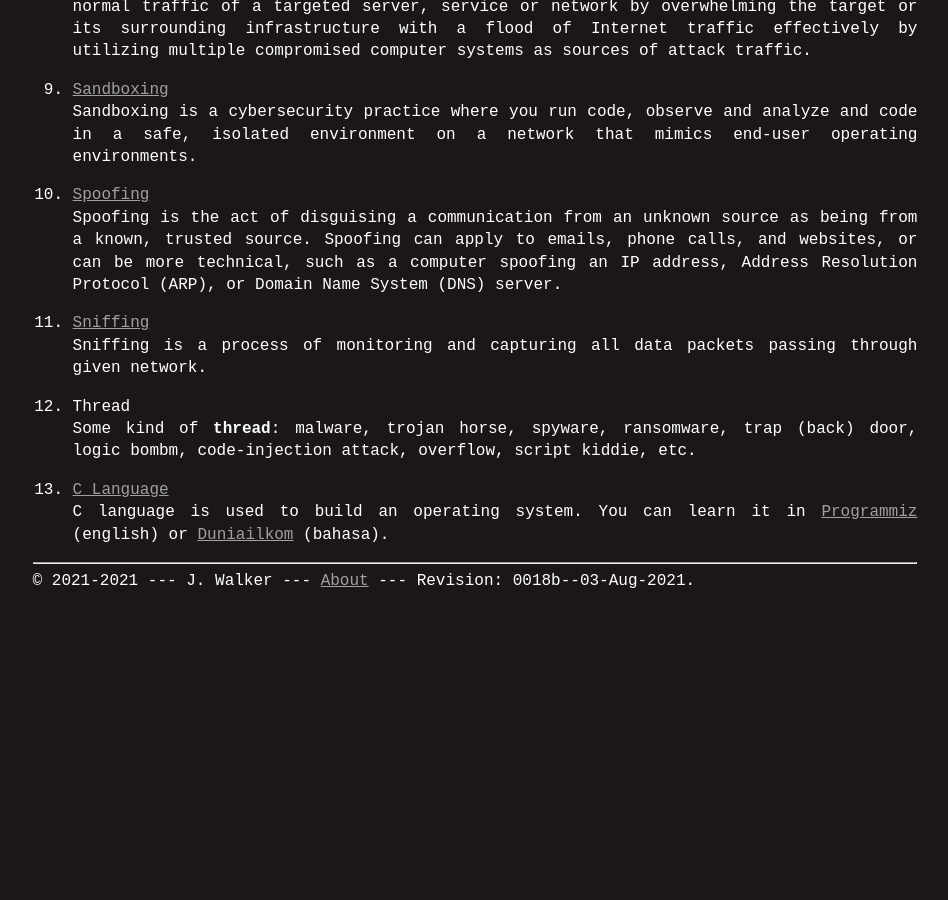
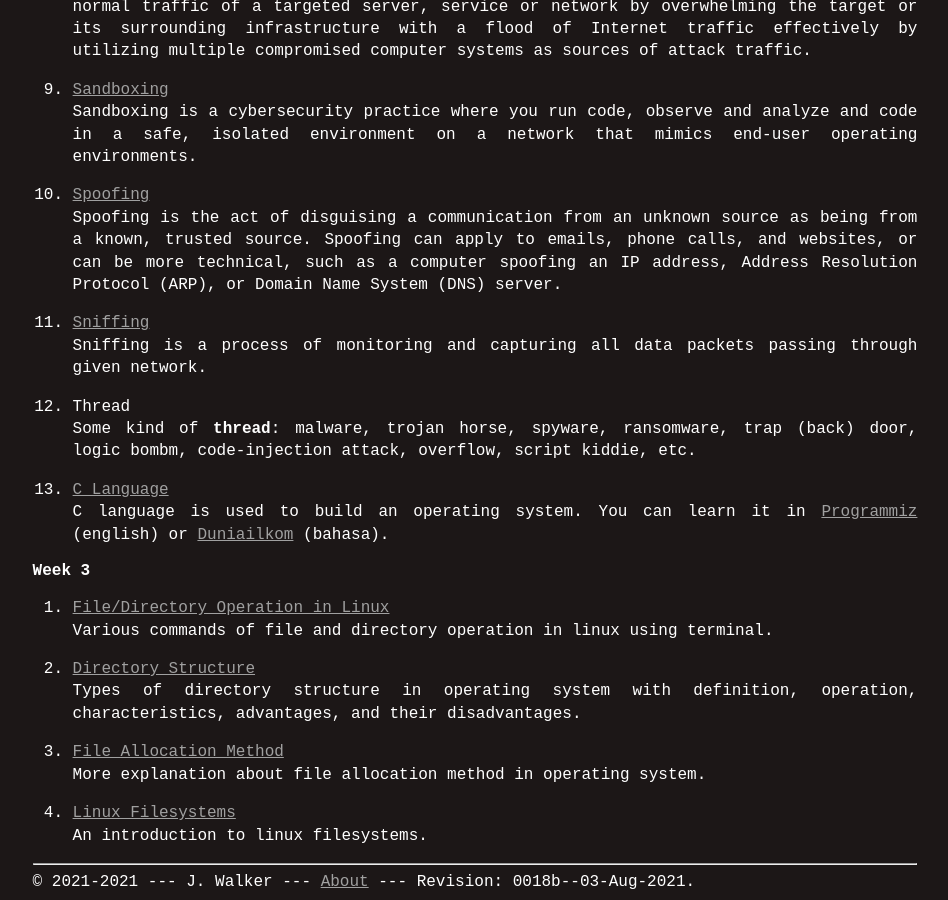
Before and after one commit to dhekmass12/os212, a Jekyll site: the page built from links.md, in a window 1280 px wide and 900 px high, scrolled down 1993 px. Shown: the whole window, without its empty margins (165-1113 px from the left). Built offline with Jekyll 4.4.1, drawn with Linux system fonts in a browser that asks for light colours; our own code applies the rules of GitHub Pages for plain Markdown files; before the commit the page ends 2592 px from its top, so only the background shows below that.

Commit message:
update mylog.txt and links.md

```diff
--- a/TXT/mylog.txt
+++ b/TXT/mylog.txt
@@ -18,3 +18,6 @@ ZCZC W02 120 L06 References/Books/Documents/GSGS related
 ZCZC W02 120 L04 GitHub Pages related
 ZCZC W02  30 L32 YouTube: study, etc.
 ZCZC W02  15 L26 C-language
+ZCZC W03  20 L22 QUIZ
+ZCZC W03 100 L02 ZOOM meetings related
+ZCZC W03 120 L09 Assignment
--- a/links.md
+++ b/links.md
@@ -77,3 +77,17 @@ Some kind of <b>thread</b>: malware, trojan horse, spyware, ransomware, trap (ba
 
 13. [C Language](https://en.wikipedia.org/wiki/C_(programming_language))<br>
 C language is used to build an operating system. You can learn it in [Programmiz](https://www.programiz.com/c-programming) (english) or [Duniailkom](https://www.duniailkom.com/tutorial-belajar-bahasa-pemrograman-c-bagi-pemula/) (bahasa).
+
+<b>Week 3</b><br>
+
+1. [File/Directory Operation in Linux](https://dev.to/nadirbasalamah/file-operation-with-linux-command-31a9)<br>
+Various commands of file and directory operation in linux using terminal.
+
+2. [Directory Structure](https://www.tutorialandexample.com/directory-structure-in-operating-system/)<br>
+Types of directory structure in operating system with definition, operation, characteristics, advantages, and their disadvantages.
+
+3. [File Allocation Method](https://www.includehelp.com/operating-systems/file-allocation-method.aspx)<br>
+More explanation about file allocation method in operating system.
+
+4. [Linux Filesystems](https://opensource.com/life/16/10/introduction-linux-filesystems)<br>
+An introduction to linux filesystems.
```
